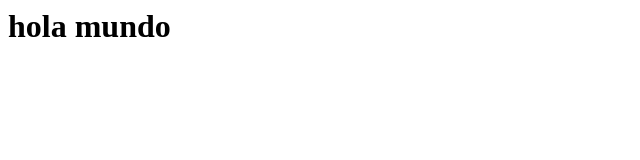
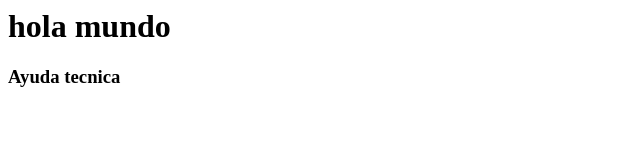
Before and after one commit to Jhony1204/Jhony1204.github.io, a plain HTML site: page index.html in a window 1280 px wide. Shown: the whole page, without its empty margins (0-640 px from the left). Drawn offline with Linux system fonts and the light colour scheme.

Commit message:
cambio 3

```diff
--- a/index.html
+++ b/index.html
@@ -1 +1,3 @@
 <h1>hola mundo</h1>
+  <h2<Jonathan Apolo</h2>
+    <h3>Ayuda tecnica</h3>
```
